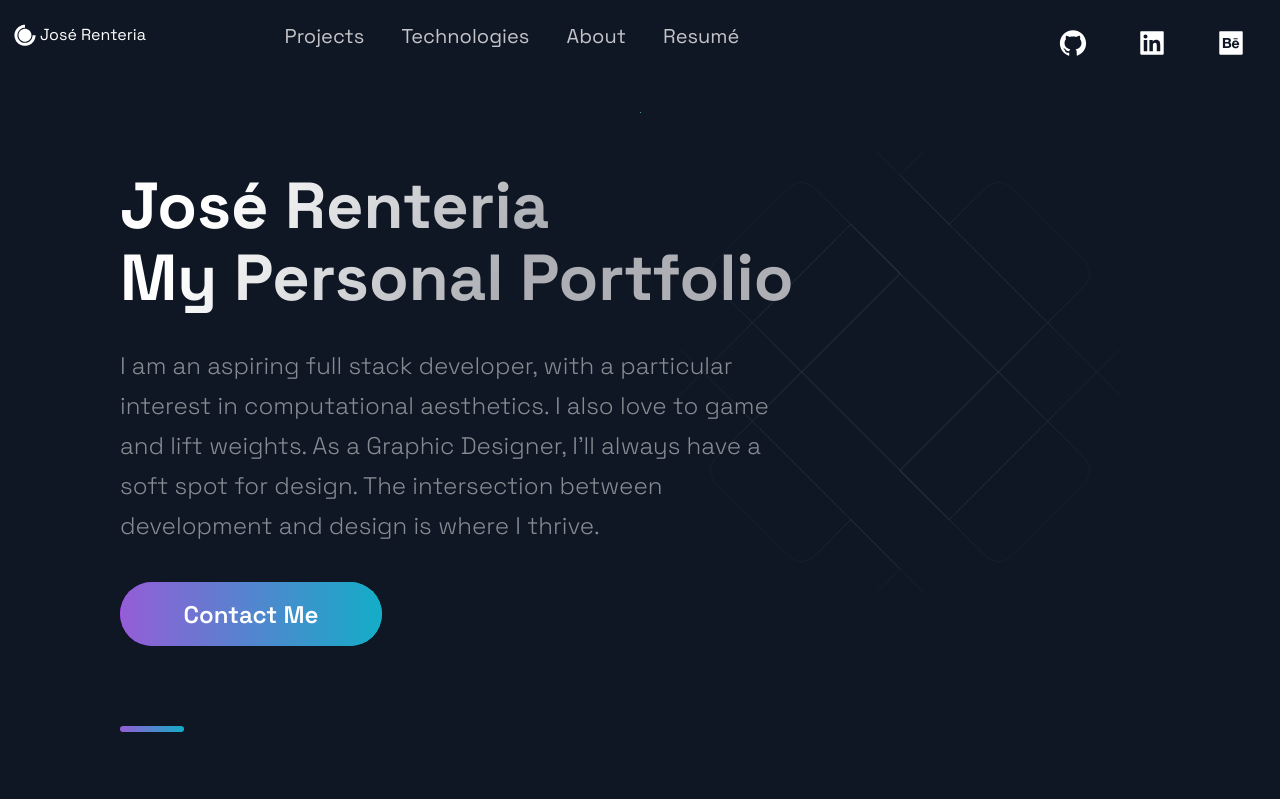
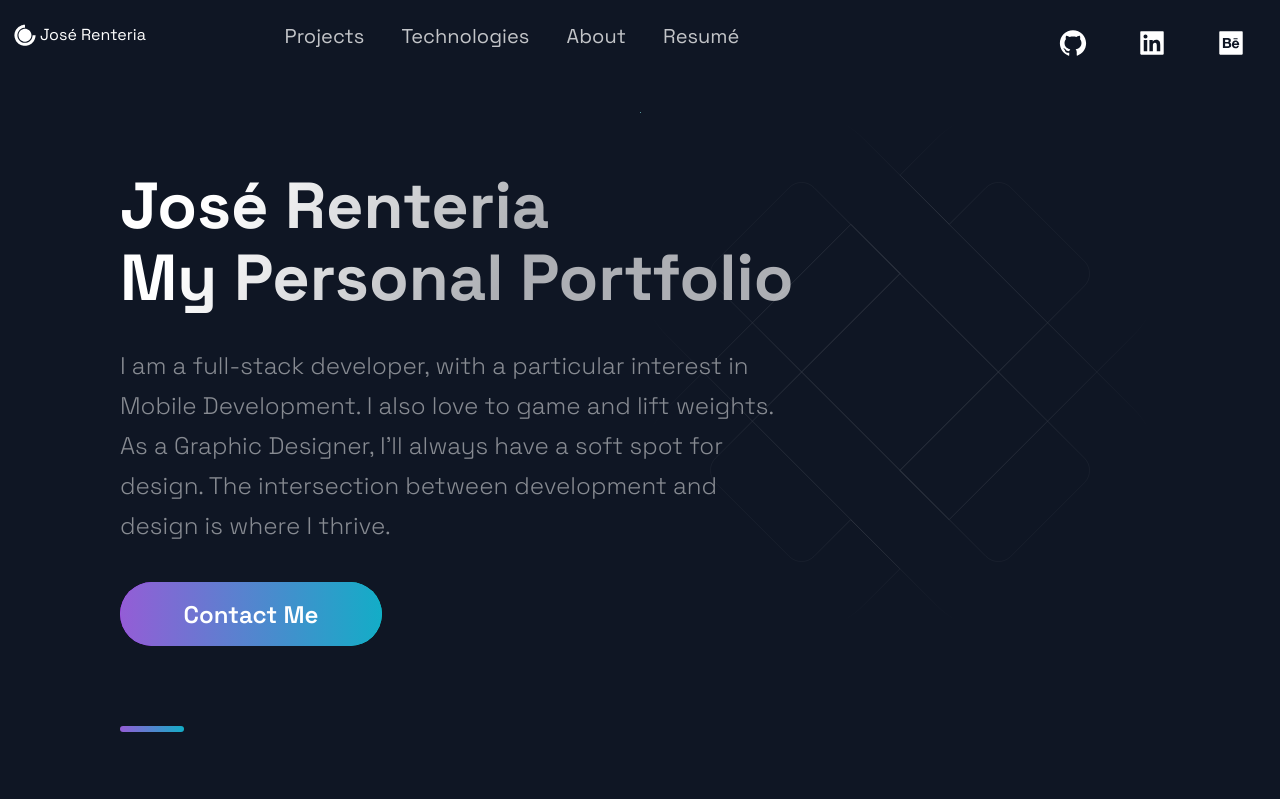
Before and after one commit to joserenter1a/portfolio, a Next.js app: page / in a window 1280 px wide. Shown: the top 799 px of the page. Built offline with nearby package versions, Linux system fonts and the light colour scheme.

Commit message:
Update Hero.js

```diff
--- a/src/components/Hero/Hero.js
+++ b/src/components/Hero/Hero.js
@@ -18,7 +18,7 @@ const Hero = (props) => (
           My Personal Portfolio
         </SectionTitle>
         <SectionText>
-        I am an aspiring full stack developer, with a particular interest in computational aesthetics. I also love to game and lift weights. As a Graphic Designer, I'll always have a soft spot for design. The intersection between development and design is where I thrive.
+        I am a full-stack developer, with a particular interest in Mobile Development. I also love to game and lift weights. As a Graphic Designer, I'll always have a soft spot for design. The intersection between development and design is where I thrive.
         </SectionText>
         <Button onClick={scrollToBottom}>Contact Me</Button>
       </LeftSection>
```
